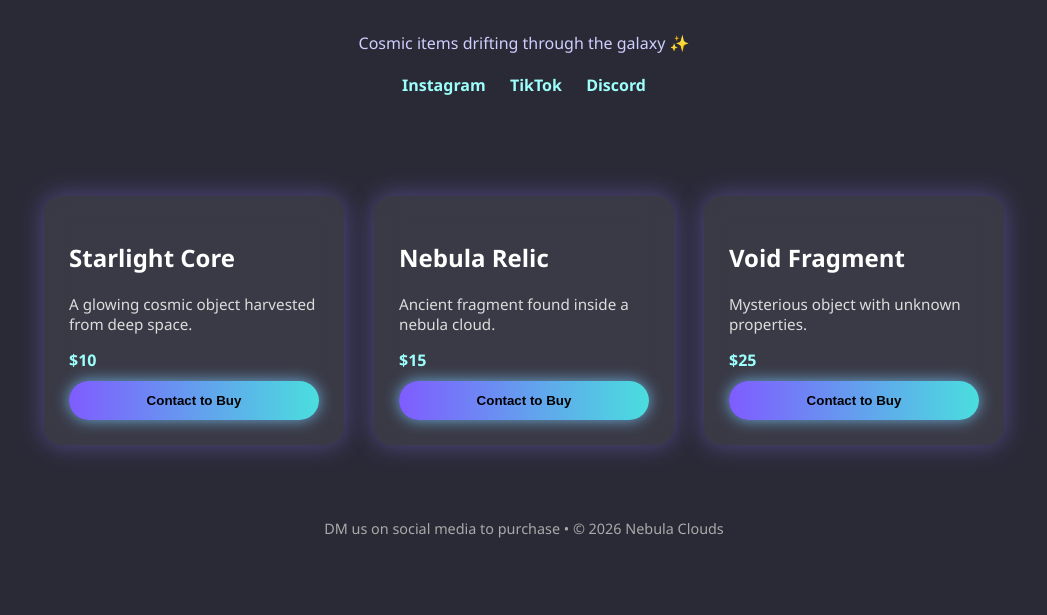
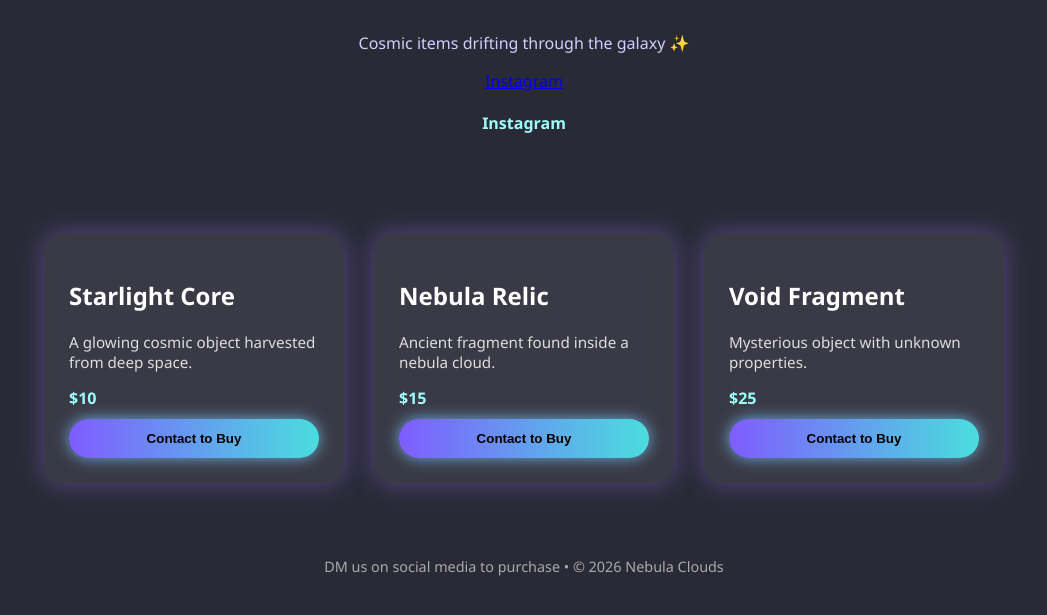
Before and after one commit to givememoaz/random-shop-123, a plain HTML site: page index.html in a window 1280 px wide. Shown: the part 179-794 px from the top of the page, without its empty margins (116-1163 px from the left). Drawn offline with Linux system fonts and the light colour scheme.

Commit message:
Clean up social media links in index.html
Removed duplicate Instagram link and unused social media links.

```diff
--- a/index.html
+++ b/index.html
@@ -12,11 +12,9 @@
 <header>
   <h1>Nebula Clouds</h1>
   <p>Cosmic items drifting through the galaxy ✨</p>
-
+<a href="https://instagram.com/nclouds15shopz" target="_blank">Instagram</a>
   <div class="socials">
     <a href="#" target="_blank">Instagram</a>
-    <a href="#" target="_blank">TikTok</a>
-    <a href="#" target="_blank">Discord</a>
   </div>
 </header>
 
```
